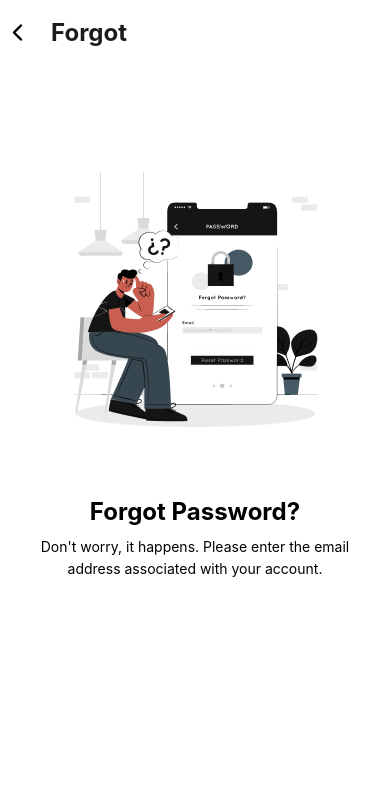
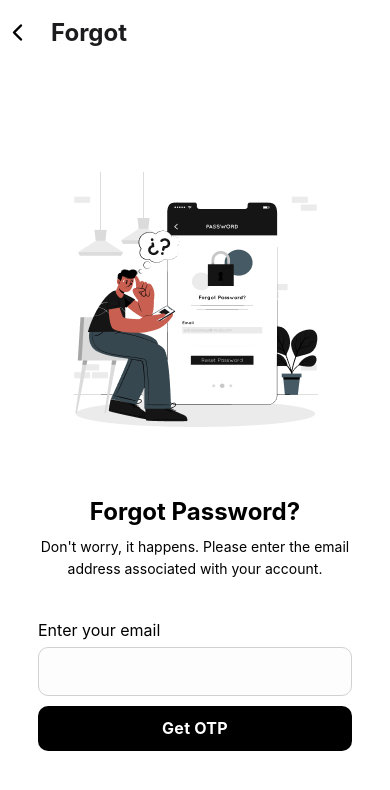
Before and after one commit to oplevan/ReactNativeAuth, a React Native app: screen /Forgot in a window 390 px wide. Shown: the top 790 px of the page. Built offline with nearby package versions, Linux system fonts and the light colour scheme.

Commit message:
added forgot password UI and fixed app crash after successfull login

```diff
--- a/app/context/AuthContext.tsx
+++ b/app/context/AuthContext.tsx
@@ -20,7 +20,7 @@ type AuthProps = {
   isLoading?: boolean;
 };
 
-const TOKEN_KEY = 'jwt-token-key';
+const TOKEN_KEY = 'JwtToken';
 const API_URL = 'http://localhost:3000';
 const AuthContext = createContext<AuthProps>({});
 
@@ -66,9 +66,14 @@ export const AuthProvider = ({children}: any) => {
   };
 
   const onLogin = async (credentials: Login) => {
+    setIsLoading(true);
     try {
-      setIsLoading(true);
       const response = await axios.post(`${API_URL}/auth/login`, credentials);
+
+      // set to false immediately after response 200 to ensure the modal
+      // is closed before the navigation resets to avoid app crash
+      response.status === 200 && setIsLoading(false);
+
       setAuthState({
         token: response.data.token,
         authenticated: true,
--- a/app/screens/ForgotPassword.tsx
+++ b/app/screens/ForgotPassword.tsx
@@ -1,7 +1,33 @@
 import {Image, StyleSheet, Text, View} from 'react-native';
 import React from 'react';
+import {
+  FieldValues,
+  FormProvider,
+  SubmitHandler,
+  useForm,
+} from 'react-hook-form';
+import Input from '../components/Input';
+import Button from '../components/Button';
+import {zodResolver} from '@hookform/resolvers/zod';
+import {z} from 'zod';
+import {Login} from '../context/AuthContext';
+
+const schema = z.object({
+  email: z
+    .string()
+    .min(1, {message: 'Email is required'})
+    .email({message: 'Invalid email address'}),
+});
 
 export default function ForgotPassword() {
+  const methods = useForm({
+    mode: 'onBlur',
+    resolver: zodResolver(schema),
+  });
+
+  const handleSubmit: SubmitHandler<Login> = async data => {
+    console.log(data);
+  };
   return (
     <View style={styles.container}>
       <Image
@@ -13,6 +39,17 @@ export default function ForgotPassword() {
         Don't worry, it happens. Please enter the email address associated with
         your account.
       </Text>
+      <View style={styles.formContainer}>
+        <FormProvider {...methods}>
+          <Input name="email" label="Enter your email" returnKeyType="done" />
+          <Button
+            title="Get OTP"
+            onPress={methods.handleSubmit(
+              handleSubmit as SubmitHandler<FieldValues>,
+            )}
+          />
+        </FormProvider>
+      </View>
     </View>
   );
 }
@@ -38,4 +75,9 @@ const styles = StyleSheet.create({
     textAlign: 'center',
     lineHeight: 22,
   },
+  formContainer: {
+    flex: 1,
+    width: '100%',
+    marginTop: 30,
+  },
 });
```
